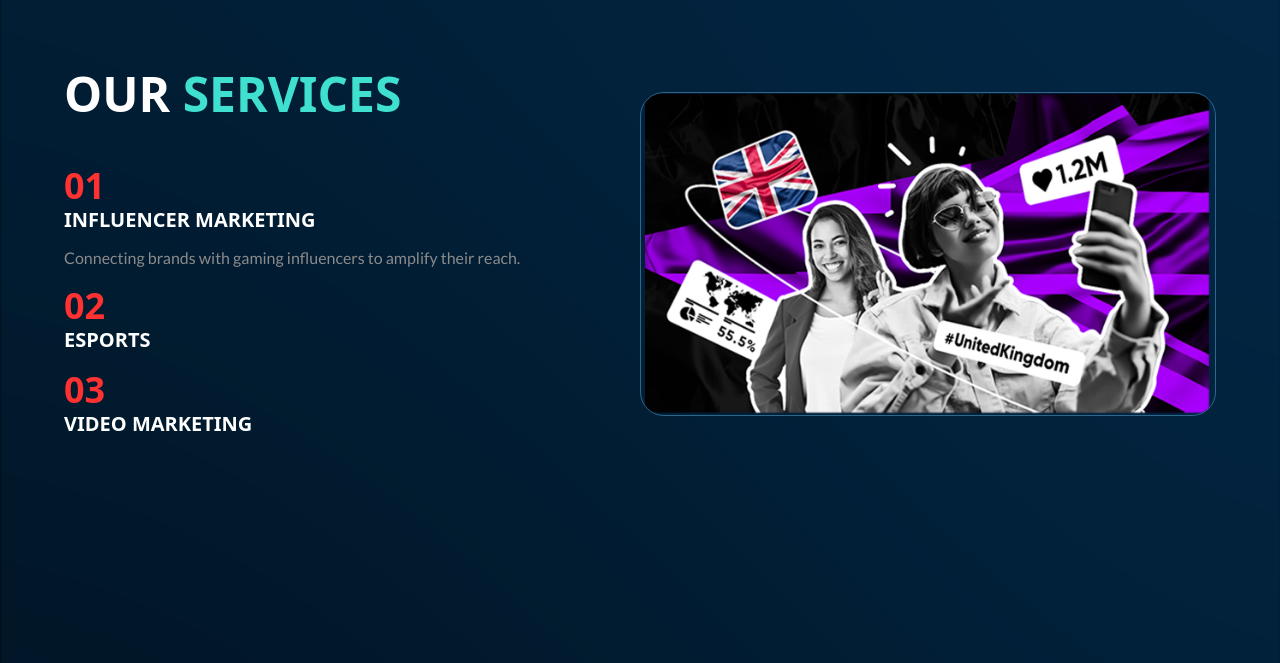
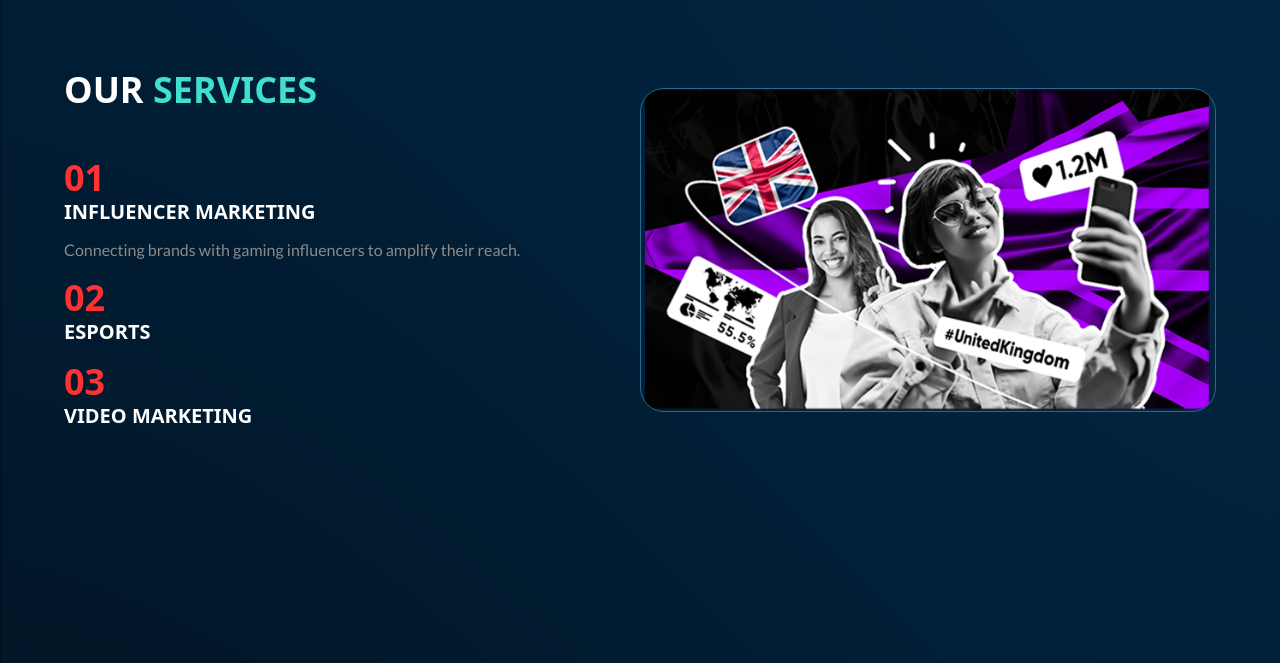
Before and after one commit to dhatGuy/hanzu-website, an Astro site: page / in a window 1280 px wide. Shown: the part 137-800 px from the top of the page. Built offline with nearby package versions, Linux system fonts and the light colour scheme; Astro itself is replaced by a stand-in of ours.

Commit message:
Changed text size for Our Services

```diff
--- a/src/components/react/service-section.tsx
+++ b/src/components/react/service-section.tsx
@@ -15,7 +15,7 @@ const ServicesSection = ({ items }) => {
     <section className="p-8 md:p-16 overflow-hidden" id="services">
       <div className="max-w-7xl mx-auto flex items-center">
         <div className="flex flex-col gap-12 flex-1">
-          <h2 className="text-2xl md:text-5xl font-bold font-euro text-center md:text-left mx-auto md:mx-0">
+          <h2 className="text-[28] md:text-4xl font-bold font-euro text-center md:text-left mx-auto md:mx-0">
             <span className="text-white">OUR </span>
             <span className="text-[#40E0D0]">SERVICES</span>
           </h2>
```
